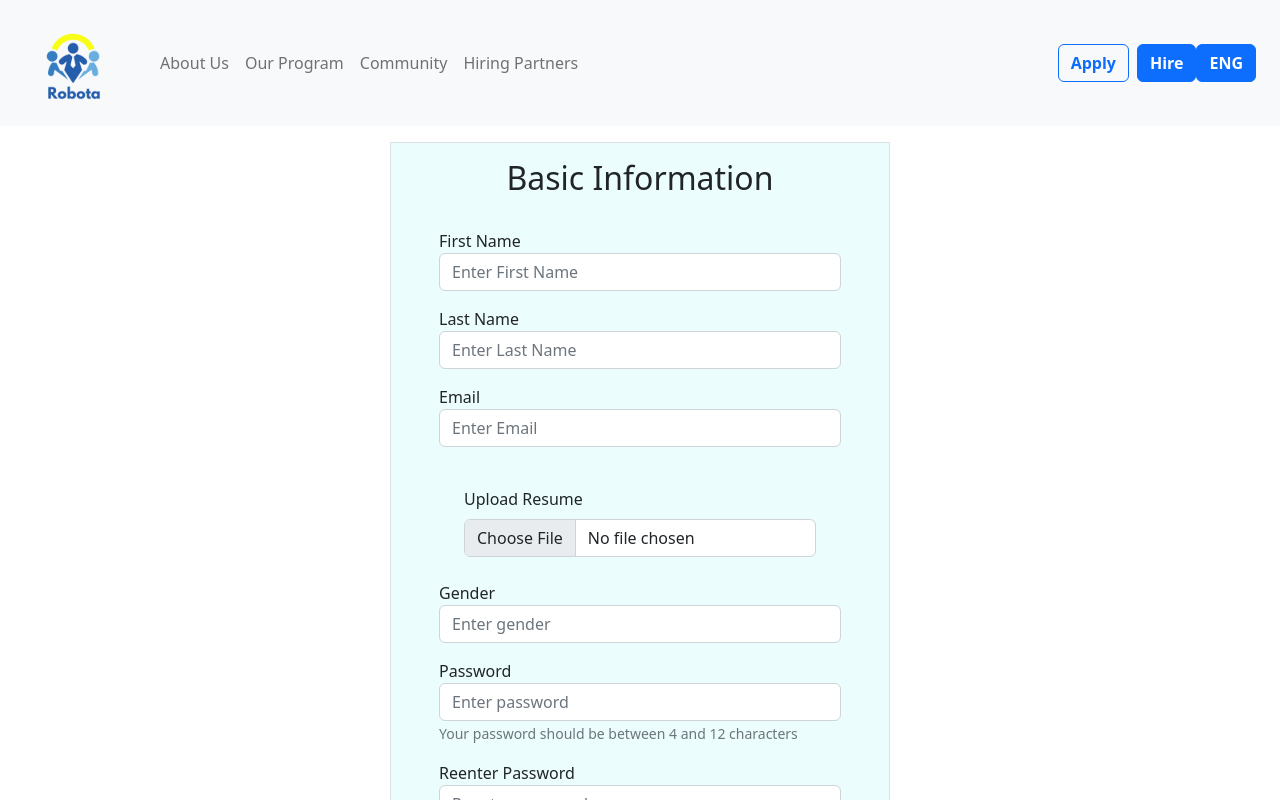
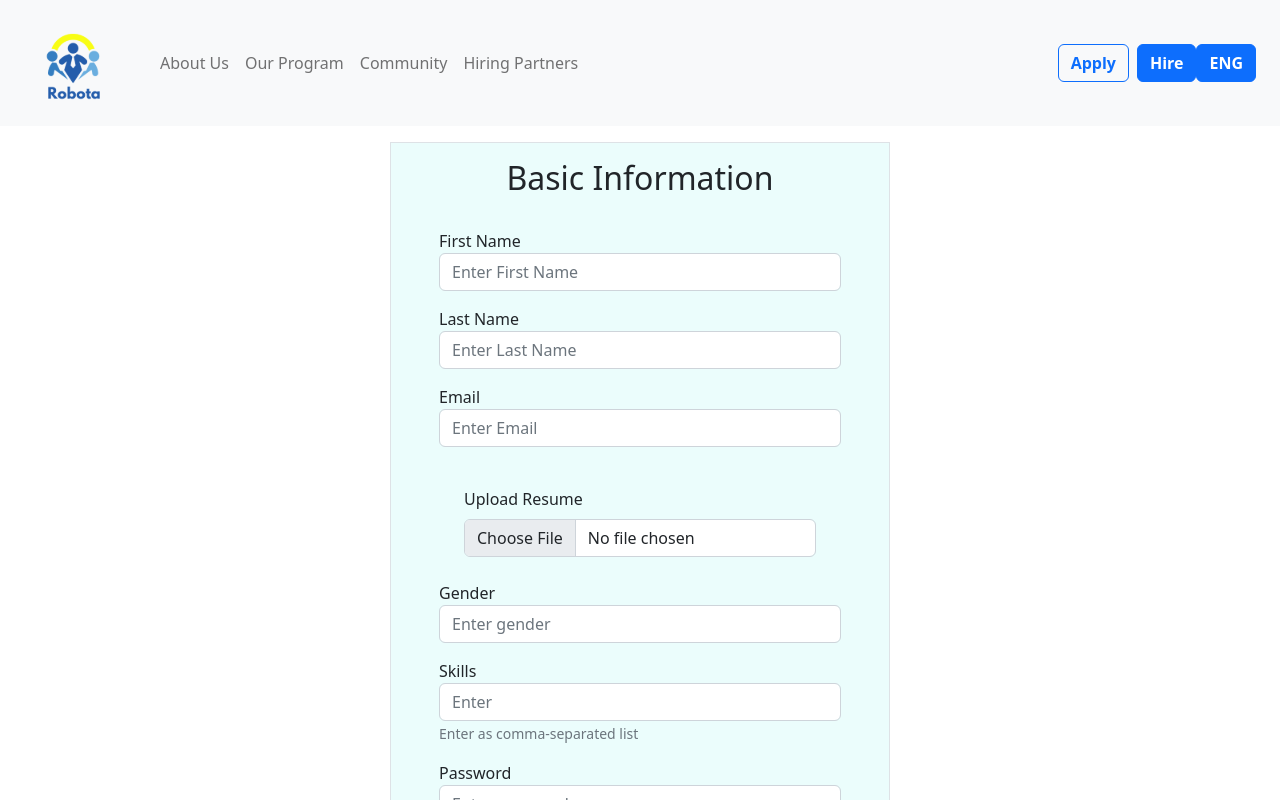
Before and after one commit to sabrinaspage/robota, a React (Create React App) app: page /job-seeker-registration in a window 1280 px wide. Shown: the top 800 px of the page. Built offline with nearby package versions, Linux system fonts and the light colour scheme.

Commit message:
add seeker skills

```diff
--- a/src/pages/Registration.tsx
+++ b/src/pages/Registration.tsx
@@ -14,6 +14,7 @@ const JobSeekerRegistration = () => {
     lname: "",
     email: "",
     gender: "",
+    skills: "",
     cv: "",
     password: "",
     password2: "",
@@ -71,6 +72,18 @@ const JobSeekerRegistration = () => {
             value={regValue.gender}
             changeHandler={(event) => {
               setRegValue((prev) => ({ ...prev, gender: event.target.value }));
+            }}
+          />
+          <p />
+          <Input
+            label="Skills"
+            placeholder="Enter"
+            id="gender"
+            type="text"
+            subtitle="Enter as comma-separated list"
+            value={regValue.gender}
+            changeHandler={(event) => {
+              setRegValue((prev) => ({ ...prev, skills: event.target.value }));
             }}
           />
           <p />
```
